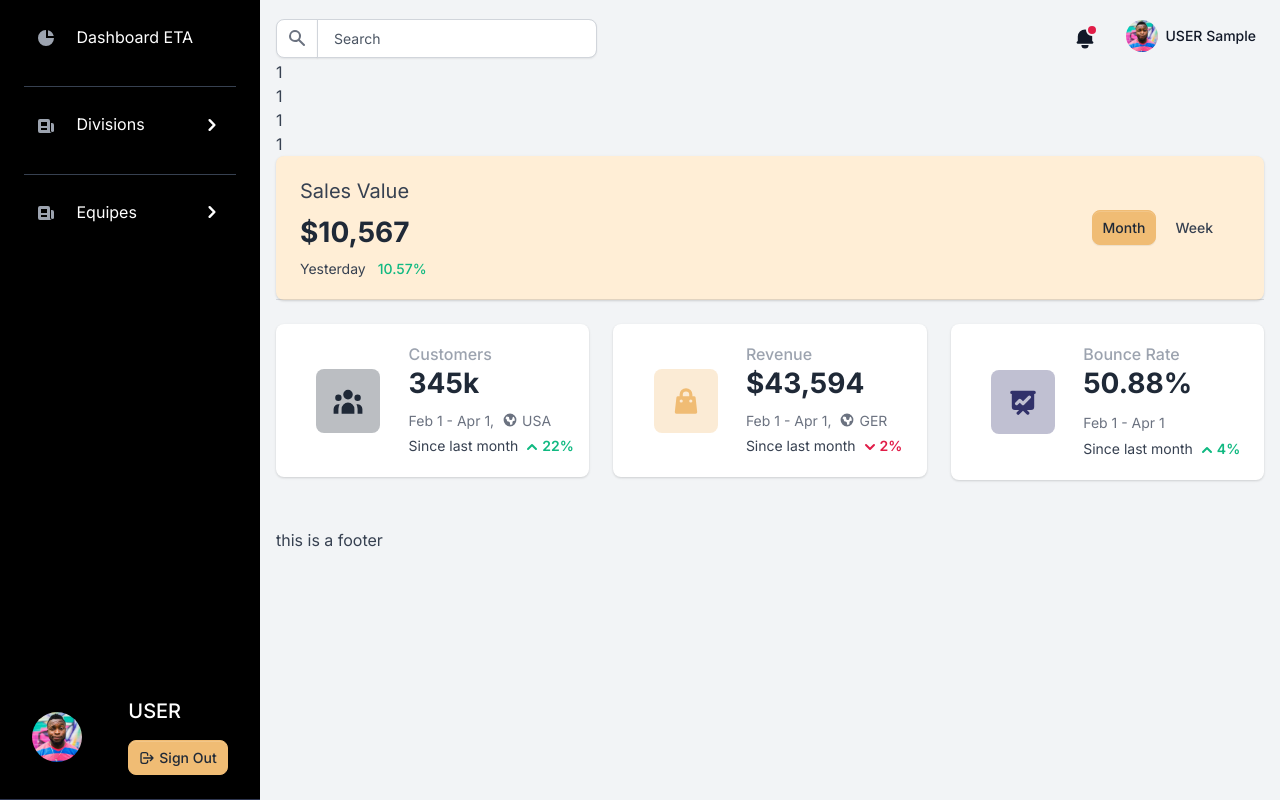
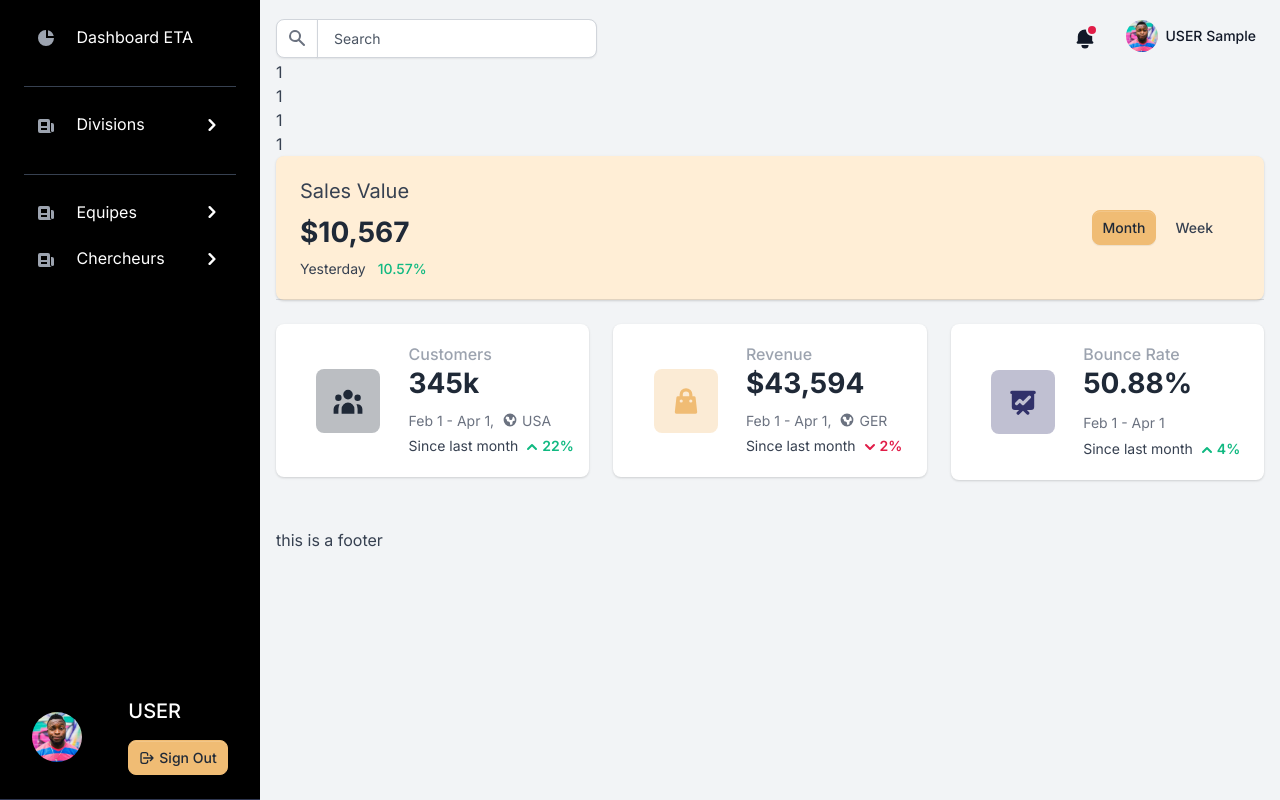
Before and after one commit to ilyes-d/django-algerian-researche-indicator, a Django app: page /organisation/dashboard/ in a window 1280 px wide. Run offline with Django 3.2, Linux system fonts and the light colour scheme; a user stored in the database is signed in; tables that the repository leaves empty hold one stand-in row (values such as "Sample post"); parts of the project's set-up code (start-up, migrations or seed data) failed here and were passed over; some libraries are stand-ins or nearby versions.

Commit message:
added researcher

```diff
--- a/apps/templates/includes/eta_sidebar.html
+++ b/apps/templates/includes/eta_sidebar.html
@@ -1,7 +1,6 @@
 {% load static %}
 {% block stylesheets %}
 {% endblock stylesheets %}
-
 <div class="collapse-close d-md-none">
 <a href="#sidebarMenu" data-bs-toggle="collapse"
     data-bs-target="#sidebarMenu" aria-controls="sidebarMenu" aria-expanded="true"
@@ -72,7 +71,7 @@
         </span>
       </span>
       <!-- sub menu equipes  -->
-      <div class="multi-level collapse {% if request.resolver_match.url_name == 'equipes-of-etablisement' %} show {%endif%}" role="list"
+      <div class="multi-level collapse {% if 'etablisement/equipes' in request.path %} show {%endif%}" role="list"
       id="submenu-equipes" aria-expanded="false">
         <ul class="flex-column nav">
           <li class="nav-item {% if request.resolver_match.url_name == 'equipes-of-etablisement' %} active {%endif%}">
@@ -87,6 +86,32 @@
             </a>
           </li>
           {%endcomment%}
+
+        </ul>
+      </div>
+    </li>
+
+    <li class="nav-item ">
+      <span class="nav-link  collapsed  d-flex justify-content-between align-items-center" data-bs-toggle="collapse" data-bs-target="#submenu-chercheurs">
+        <span>
+          <span class="sidebar-icon">
+            <svg class="icon icon-xs me-2" fill="currentColor" viewBox="0 0 20 20" xmlns="http://www.w3.org/2000/svg"><path fill-rule="evenodd" d="M2 5a2 2 0 012-2h8a2 2 0 012 2v10a2 2 0 002 2H4a2 2 0 01-2-2V5zm3 1h6v4H5V6zm6 6H5v2h6v-2z" clip-rule="evenodd"></path><path d="M15 7h1a2 2 0 012 2v5.5a1.5 1.5 0 01-3 0V7z"></path></svg>
+          </span>
+          <span class="sidebar-text">Chercheurs</span>
+        </span>
+        <span class="link-arrow">
+          <svg class="icon icon-sm" fill="currentColor" viewBox="0 0 20 20" xmlns="http://www.w3.org/2000/svg"><path fill-rule="evenodd" d="M7.293 14.707a1 1 0 010-1.414L10.586 10 7.293 6.707a1 1 0 011.414-1.414l4 4a1 1 0 010 1.414l-4 4a1 1 0 01-1.414 0z" clip-rule="evenodd"></path></svg>
+        </span>
+      </span>
+      <!-- sub menu chercheurs  -->
+      <div class="multi-level collapse {% if request.resolver_match.url_name == 'chercheurs_card_etablisementt' %} show {%endif%}" role="list"
+      id="submenu-chercheurs" aria-expanded="false">
+        <ul class="flex-column nav">
+          <li class="nav-item {% if request.resolver_match.url_name == 'chercheurs_card_etablisement'  %} active {%endif%}">
+            <a class="nav-link" href="{% url 'chercheurs_card_etablisement' %}">
+              <span class="sidebar-text">Global</span>
+            </a>
+          </li>
         </ul>
       </div>
     </li>
--- a/apps/templates/layouts/base.html
+++ b/apps/templates/layouts/base.html
@@ -74,7 +74,6 @@
     position: absolute;
     top:0;
     right: 0;
-
   }
 </style>
 {% endblock stylesheets %}
```
